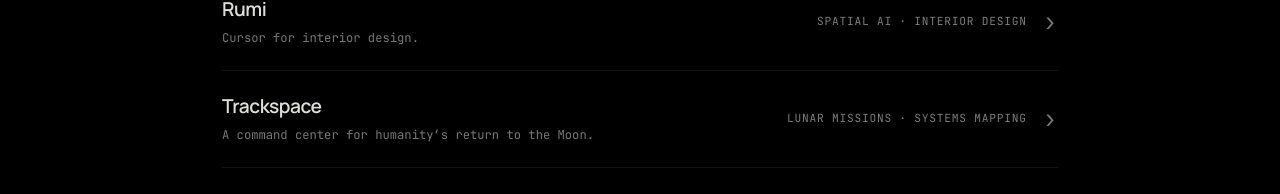
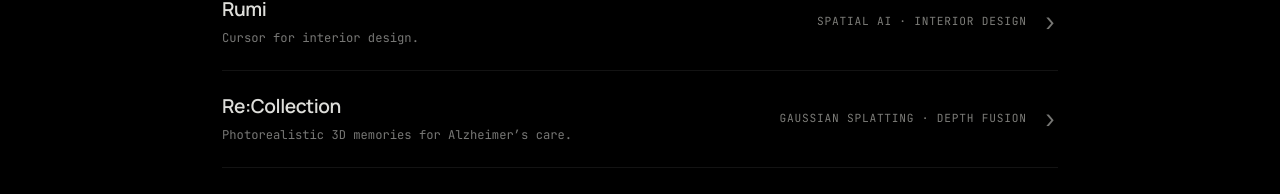
Before and after one commit to IBS27/portfolio, a React (Vite) app: page /projects in a window 1280 px wide. Shown: the part 526-720 px from the top of the page. Built offline with nearby package versions, Linux system fonts and the light colour scheme.

Commit message:
feat(projects): add Re:Collection project
- Add Re:Collection project details, technologies, and showcase URL

```diff
--- a/src/pages/Projects.tsx
+++ b/src/pages/Projects.tsx
@@ -33,6 +33,14 @@ const projects: ProjectItem[] = [
     description: 'Scan a room to create an interactive 3D model, then redesign it by describing what you want. Rumi plans furniture layouts and lets you refine them through conversation, with checks that keep designs within budget, prevent overlaps, and leave doorways clear.',
     tech: ['Spatial AI', 'Interior Design', 'Swift', 'ARKit', 'RoomPlan', 'Three.js', 'Convex'],
     url: 'https://github.com/IBS27/rumi',
+  },
+  {
+    id: 'recollection',
+    title: 'Re:Collection',
+    summary: 'Photorealistic 3D memories for Alzheimer’s care.',
+    description: '1st place, Meta track at Cal Hacks 13.0. A memory-care platform that reconstructs family visits and old home videos into explorable 3D scenes using Depth Anything 3, multi-view depth fusion, and Gaussian splatting, with an AI companion that narrates only caregiver-approved, source-cited details.',
+    tech: ['Gaussian Splatting', 'Depth Fusion', 'PyTorch', 'Depth Anything 3', 'Convex', 'Cloudflare R2', 'Hybrid RAG'],
+    url: 'https://shividoge.github.io/re-collection-site/',
   },
   {
     id: 'trackspace',
```
